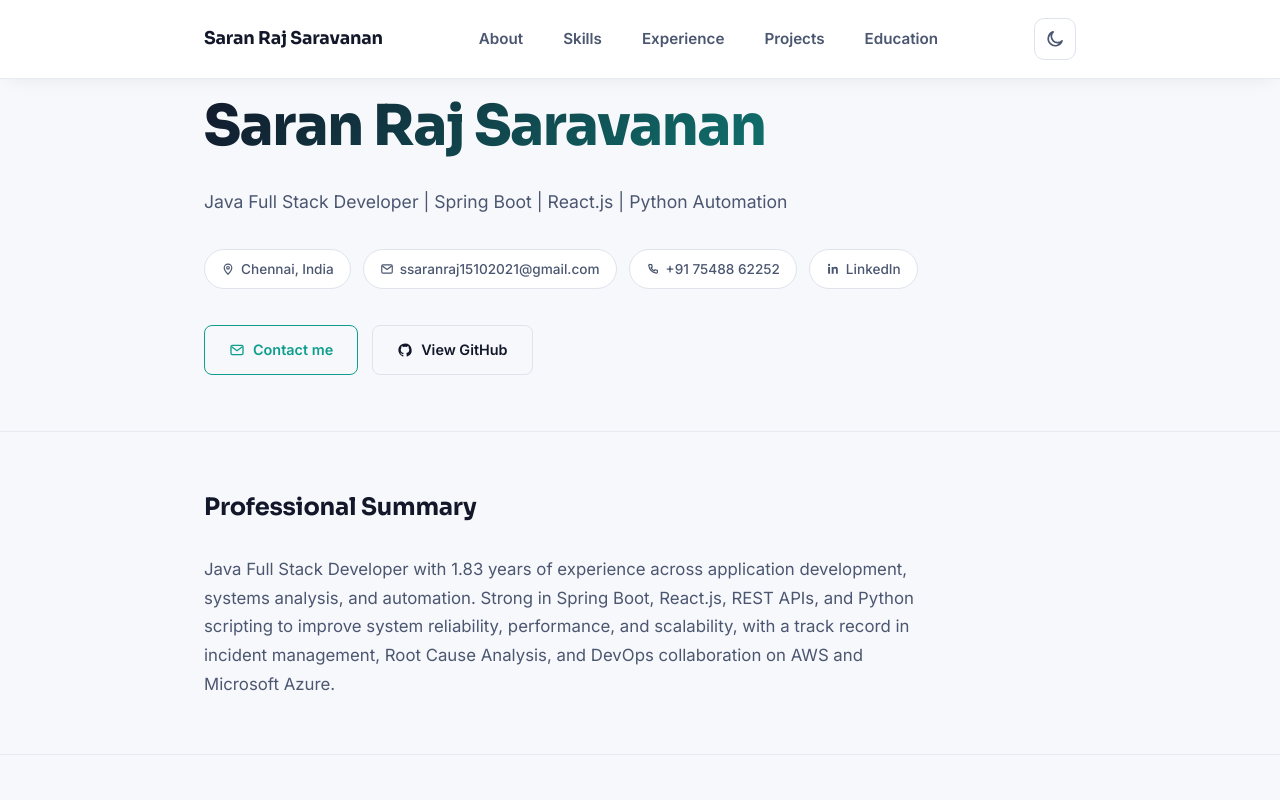
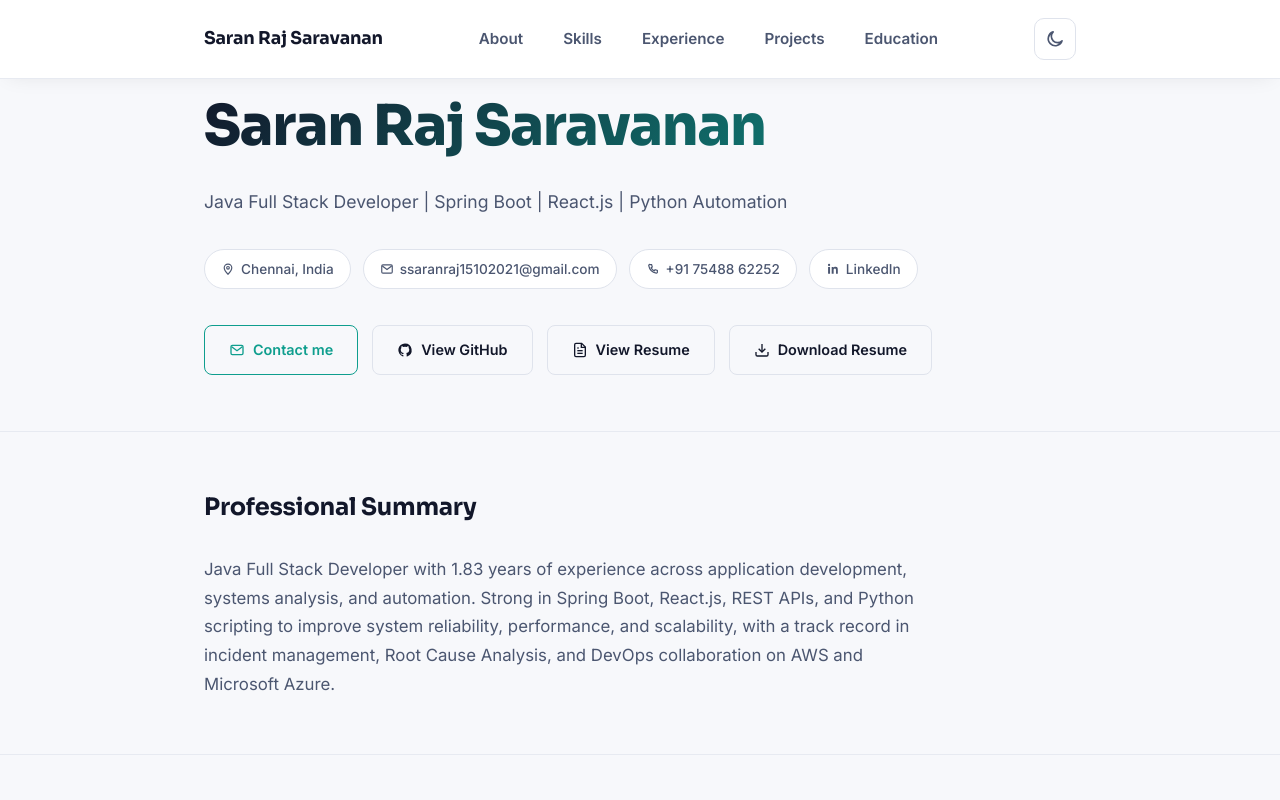
Before and after one commit to saravanansaranraj27/portfolio-website, a React (Vite) app: page / in a window 1280 px wide. Shown: the top 800 px of the page. Built offline with nearby package versions, Linux system fonts and the light colour scheme.

Commit message:
Update portfolio with new projects and UI

```diff
--- a/src/App.jsx
+++ b/src/App.jsx
@@ -1,4 +1,5 @@
 import { useEffect, useState, useRef } from "react";
+import ResumePDF from "./assets/Saran_Raj_Saravanan_Resume.pdf";
 import "./index.css";
 
 const SunIcon = () => (
@@ -59,11 +60,33 @@ const ArrowUpIcon = () => (
   </svg>
 );
 
+const FileTextIcon = () => (
+  <svg viewBox="0 0 24 24" fill="none" stroke="currentColor" strokeWidth="2">
+    <path d="M14.5 2H6a2 2 0 0 0-2 2v16a2 2 0 0 0 2 2h12a2 2 0 0 0 2-2V7.5L14.5 2z" />
+    <polyline points="14 2 14 8 20 8" />
+    <line x1="16" y1="13" x2="8" y2="13" />
+    <line x1="16" y1="17" x2="8" y2="17" />
+    <line x1="10" y1="9" x2="8" y2="9" />
+  </svg>
+);
+
+const DownloadIcon = () => (
+  <svg viewBox="0 0 24 24" fill="none" stroke="currentColor" strokeWidth="2">
+    <path d="M21 15v4a2 2 0 0 1-2 2H5a2 2 0 0 1-2-2v-4" />
+    <polyline points="7 10 12 15 17 10" />
+    <line x1="12" y1="15" x2="12" y2="3" />
+  </svg>
+);
+
 const Reveal = ({ children, delay = 0, className = "" }) => {
   const ref = useRef(null);
   const [isVisible, setIsVisible] = useState(false);
 
   useEffect(() => {
+    const currentRef = ref.current;
+
+    if (!currentRef) return;
+
     const observer = new IntersectionObserver(
       ([entry]) => {
         if (entry.isIntersecting) {
@@ -73,9 +96,13 @@ const Reveal = ({ children, delay = 0, className = "" }) => {
       },
       { threshold: 0.1, rootMargin: "0px 0px -40px 0px" },
     );
-    if (ref.current) observer.observe(ref.current);
+
+    observer.observe(currentRef);
+
     return () => {
-      if (ref.current) observer.unobserve(ref.current);
+      if (currentRef) {
+        observer.unobserve(currentRef);
+      }
     };
   }, []);
 
@@ -91,22 +118,25 @@ const Reveal = ({ children, delay = 0, className = "" }) => {
 };
 
 const App = () => {
-  const [theme, setTheme] = useState("dark");
+  const [theme, setTheme] = useState(() => {
+    const saved = window.localStorage.getItem("portfolio-theme");
+    if (saved) return saved;
+
+    const prefersLight =
+      window.matchMedia &&
+      window.matchMedia("(prefers-color-scheme: light)").matches;
+    return prefersLight ? "light" : "dark";
+  });
+
   const [showBackToTop, setShowBackToTop] = useState(false);
 
   useEffect(() => {
-    const saved = window.localStorage.getItem("portfolio-theme");
-    const prefersLight =
-      window.matchMedia &&
-      window.matchMedia("(prefers-color-scheme: light)").matches;
-    const initial = saved || (prefersLight ? "light" : "dark");
-    setTheme(initial);
-    document.documentElement.setAttribute("data-theme", initial);
+    document.documentElement.setAttribute("data-theme", theme);
 
     const handleScroll = () => setShowBackToTop(window.scrollY > 400);
     window.addEventListener("scroll", handleScroll);
     return () => window.removeEventListener("scroll", handleScroll);
-  }, []);
+  }, [theme]);
 
   const toggleTheme = () => {
     const next = theme === "dark" ? "light" : "dark";
@@ -259,6 +289,22 @@ const App = () => {
         },
       ],
     },
+    {
+      title: "Dev Tools",
+      tech: ["Angular", "TypeScript", "RxJS", "SCSS"],
+      description:
+        "Responsive Angular 20 utility suite with standalone components and lazy-loaded routes, featuring a searchable developer cheat sheet (Java, Spring Boot, Python, FastAPI, Git, SQL, and more), a JSON prettify/minify/validate formatter, and a Unicode-safe Base64 encoder/decoder — fully client-side with no backend.",
+      links: [
+        {
+          label: "Live Demo",
+          url: "https://saravanansaranraj27.github.io/dev-tools/",
+        },
+        {
+          label: "Code",
+          url: "https://github.com/saravanansaranraj27/dev-tools",
+        },
+      ],
+    },
   ];
 
   const education = [
@@ -377,7 +423,6 @@ const App = () => {
                 <LinkedInIcon />
                 LinkedIn
               </a>
-              {/* GitHub Icon removed from here */}
             </div>
           </Reveal>
 
@@ -396,6 +441,21 @@ const App = () => {
                 rel="noopener noreferrer"
               >
                 <GitHubIcon /> View GitHub
+              </a>
+              <a
+                className="btn btn-ghost"
+                href={ResumePDF}
+                target="_blank"
+                rel="noopener noreferrer"
+              >
+                <FileTextIcon /> View Resume
+              </a>
+              <a
+                className="btn btn-ghost"
+                href={ResumePDF}
+                download="Saran_Raj_Saravanan_Resume.pdf"
+              >
+                <DownloadIcon /> Download Resume
               </a>
             </div>
           </Reveal>
```
Also changed, not shown: 1 other file (tests, documents, lock files or other folders).
